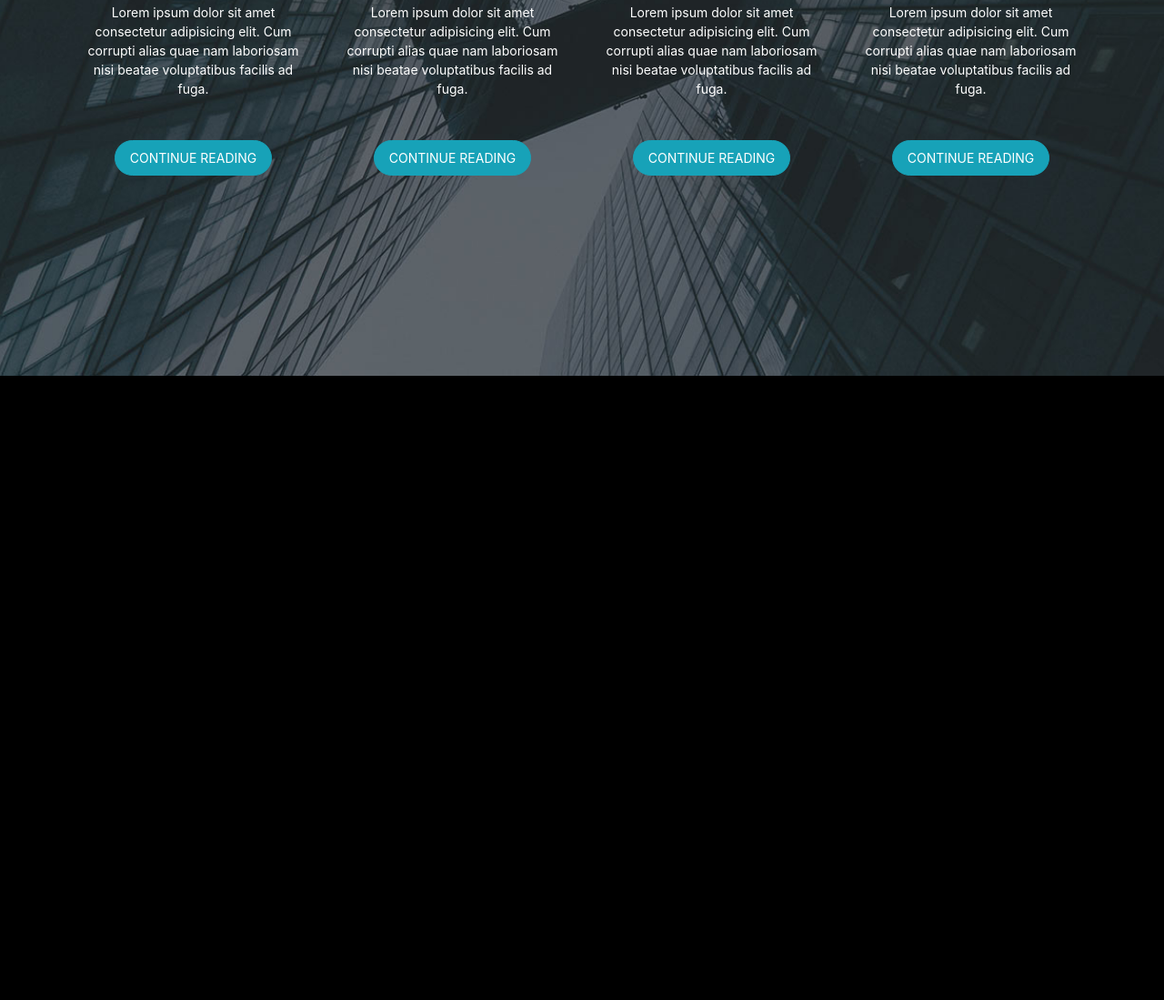
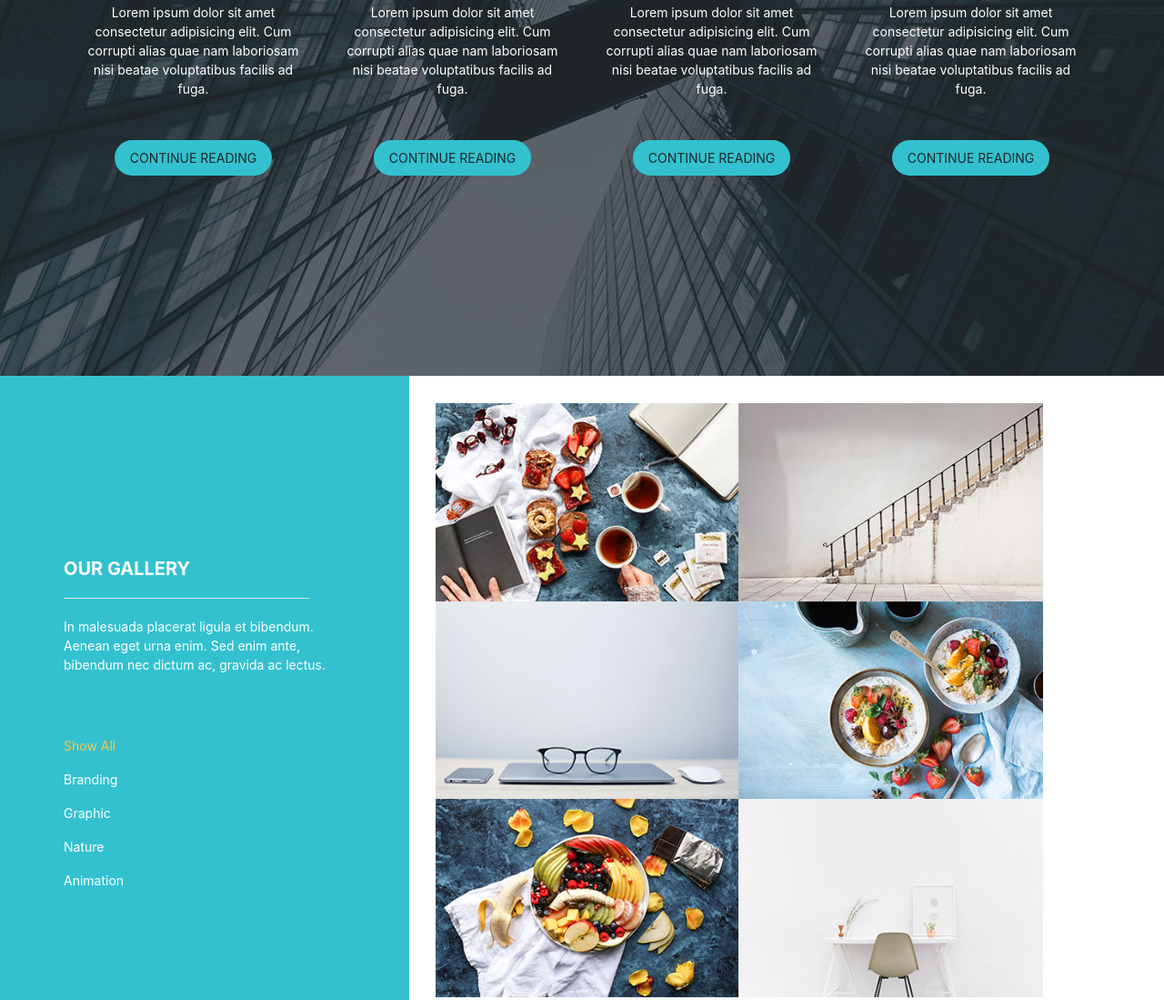
Before and after one commit to ABRaihan/project-8, a website: page src/index.html in a window 1280 px wide. Shown: the part 1173-2272 px from the top of the page at 91% size. Before the commit the page ends 1586 px from the top, so only its background shows below. Drawn offline with Linux system fonts and the light colour scheme.

Commit message:
I complete the portfolio section

```diff
--- a/src/css/style.css
+++ b/src/css/style.css
@@ -4,9 +4,6 @@
     margin: 0;
     padding: 0;
     box-sizing: border-box;
-}
-body{
-    background: #000;
 }
 
 :root {
@@ -126,11 +123,58 @@ body{
     font-size: 14px;
     margin-top: 30px;
     margin-bottom: 70px;
+    background-color: #33C1CF;
+}
+/*——————> Portfolio Section <——————*/
+.portfolio .portfolio-text{
+    background-color: #33C1CF;
+}
+.portfolio .portfolio-heading{
+    text-align: center;
+    color: #fff;
+    padding-top: 100px;
+    padding-bottom: 100px;
+}
+.portfolio .portfolio-heading h4{
+    font-size: 20px;
+    font-weight: 700;
+}
+.portfolio .portfolio-heading hr{
+    width: 270px;
+    background-color: #fff;
+    margin: 20px auto;
+}
+.portfolio .portfolio-heading p{
+    font-size: 14px;
+}
+.portfolio .portfolio-categories {
+    margin-top: 60px;
+}
+.portfolio .portfolio-categories ul a {
+    color: #fff;
+    font-size: 14px;
+}
+.portfolio .portfolio-categories .active{
+    color: #F7C552;
+}
+.portfolio .portfolio-gallery{
+    padding-top: 30px;
+}
+.portfolio .portfolio-gallery div{
+    margin-bottom: 30px;
+}
+.portfolio .portfolio-gallery div img{
+    display: block;
+    margin: auto;
 }
 
 /*------> Responsive <------*/
-/*/*——————> Medium Device <——————*/
-@media (min-width:768px) {
+
+/*——————> Small Device <——————*/
+@media (min-width: 576px){
+}
+/*——————> Medium Device <——————*/
+@media (min-width: 768px) {
     .header .navbar-nav .nav-item {
         background-color: transparent;
         border: none;
@@ -144,6 +188,9 @@ body{
     .banner .banner-text p {
         padding: 0 115px;
     }
+    .portfolio .portfolio-gallery{
+        padding-top: 15px;
+    }
 }
 
 /*——————> Large Device <——————*/
@@ -151,4 +198,37 @@ body{
     .banner .banner-text p {
         padding: 0 235px;
     }
+    .portfolio .portfolio-heading{
+        text-align: left;
+        padding-top: 200px;
+        padding-bottom: 200px;
+        background-color: #33C1CF;
+        height: 732px;
+        margin-left: -100vh;
+        padding-left: 100vh;
+    }
+    .portfolio .portfolio-heading hr{
+        margin-left: 0;
+        margin-right: 0;
+    }
+    .portfolio .portfolio-heading p{
+        padding-right: 70px;
+    }
+    .portfolio .portfolio-categories ul a{
+        padding-left: 0;
+    }
+    .portfolio .portfolio-gallery{
+        padding-left: 30px;
+        padding-top: 30px;
+    }
+    .portfolio .portfolio-gallery div{
+        margin: 0 -16px;
+    }
 }
+
+/*——————> Extra Large Device <——————*/
+@media (min-width: 1200px){
+    .portfolio .portfolio-text{
+        padding: 0;
+    }
+}
--- a/src/index.html
+++ b/src/index.html
@@ -18,7 +18,7 @@
 </head>
 
 <body>
-    <!-- navigation bar -->
+    <!------------ Navigation Bar ------------->
     <header class="header">
         <div class="container">
             <nav class="navbar navbar-expand-md fixed-top">
@@ -48,9 +48,9 @@
         </div>
     </header>
 
-    <!-- main section -->
+    <!------------ Main section ------------->
     <main>
-        <!-- banner section -->
+        <!------------ Banner Section ------------->
         <section class="banner">
             <div class="container">
                 <div class="row justify-content-center">
@@ -69,7 +69,7 @@
             </div>
         </section>
 
-        <!-- about section -->
+        <!------------ About Section ------------->
         <section class="about">
             <div class="container">
                 <div class="row">
@@ -80,8 +80,9 @@
                             </div>
                             <h4>Smart Notification</h4>
                             <hr class="bg-white">
-                            <p>Lorem ipsum dolor sit amet consectetur adipisicing elit. Cum corrupti alias quae nam laboriosam nisi beatae voluptatibus facilis ad fuga.</p>
-                            <button class="btn btn-info btn-lg">CONTINUE READING</button>
+                            <p>Lorem ipsum dolor sit amet consectetur adipisicing elit. Cum corrupti alias quae nam
+                                laboriosam nisi beatae voluptatibus facilis ad fuga.</p>
+                            <button class="btn btn-lg">CONTINUE READING</button>
                         </div>
                     </div>
                     <div class="col-12 col-md-6 col-lg-3">
@@ -91,8 +92,9 @@
                             </div>
                             <h4>Lovely Web Design</h4>
                             <hr class="bg-white">
-                            <p>Lorem ipsum dolor sit amet consectetur adipisicing elit. Cum corrupti alias quae nam laboriosam nisi beatae voluptatibus facilis ad fuga.</p>
-                            <button class="btn btn-info btn-lg">CONTINUE READING</button>
+                            <p>Lorem ipsum dolor sit amet consectetur adipisicing elit. Cum corrupti alias quae nam
+                                laboriosam nisi beatae voluptatibus facilis ad fuga.</p>
+                            <button class="btn btn-lg">CONTINUE READING</button>
                         </div>
                     </div>
                     <div class="col-12 col-md-6 col-lg-3">
@@ -102,8 +104,9 @@
                             </div>
                             <h4>Quick Support</h4>
                             <hr class="bg-white">
-                            <p>Lorem ipsum dolor sit amet consectetur adipisicing elit. Cum corrupti alias quae nam laboriosam nisi beatae voluptatibus facilis ad fuga.</p>
-                            <button class="btn btn-info btn-lg">CONTINUE READING</button>
+                            <p>Lorem ipsum dolor sit amet consectetur adipisicing elit. Cum corrupti alias quae nam
+                                laboriosam nisi beatae voluptatibus facilis ad fuga.</p>
+                            <button class="btn btn-lg">CONTINUE READING</button>
                         </div>
                     </div>
                     <div class="col-12 col-md-6 col-lg-3">
@@ -113,11 +116,57 @@
                             </div>
                             <h4>One-Click Setup</h4>
                             <hr class="bg-white">
-                            <p>Lorem ipsum dolor sit amet consectetur adipisicing elit. Cum corrupti alias quae nam laboriosam nisi beatae voluptatibus facilis ad fuga.</p>
-                            <button class="btn btn-info btn-lg">CONTINUE READING</button>
+                            <p>Lorem ipsum dolor sit amet consectetur adipisicing elit. Cum corrupti alias quae nam
+                                laboriosam nisi beatae voluptatibus facilis ad fuga.</p>
+                            <button class="btn btn-lg">CONTINUE READING</button>
                         </div>
                     </div>
 
+                </div>
+            </div>
+        </section>
+        <!------------ Portfolio Section ------------->
+        <section class="portfolio">
+            <div class="container-md">
+                <div class="row">
+                    <div class="col-12 col-lg-4 portfolio-text">
+                        <div class="portfolio-heading">
+                            <h4>OUR GALLERY</h4>
+                            <hr>
+                            <p>In malesuada placerat ligula et bibendum. Aenean eget urna enim. Sed enim ante, bibendum nec dictum ac, gravida ac lectus.</p>
+                            <div class="portfolio-categories">
+                                <ul class="nav flex-column">
+                                    <li class="nav-item"><a href="" class="nav-link active">Show All</a></li>
+                                    <li class="nav-item"><a href="" class="nav-link">Branding</a></li>
+                                    <li class="nav-item"><a href="" class="nav-link">Graphic</a></li>
+                                    <li class="nav-item"><a href="" class="nav-link">Nature</a></li>
+                                    <li class="nav-item"><a href="" class="nav-link">Animation</a></li>
+                                </ul>
+                            </div>
+                        </div>
+                    </div>
+                    <div class="col-12 col-lg-8">
+                        <div class="row portfolio-gallery">
+                            <div class="col-12 col-md-6">
+                                <img src="img/portfolio_item_01.jpg" alt="" class="img-fluid">
+                            </div>
+                            <div class="col-12 col-md-6">
+                                <img src="img/portfolio_item_02.jpg" alt="" class="img-fluid">
+                            </div>
+                            <div class="col-12 col-md-6">
+                                <img src="img/portfolio_item_03.jpg" alt="" class="img-fluid">
+                            </div>
+                            <div class="col-12 col-md-6">
+                                <img src="img/portfolio_item_04.jpg" alt="" class="img-fluid">
+                            </div>
+                            <div class="col-12 col-md-6">
+                                <img src="img/portfolio_item_05.jpg" alt="" class="img-fluid">
+                            </div>
+                            <div class="col-12 col-md-6">
+                                <img src="img/portfolio_item_06.jpg" alt="" class="img-fluid">
+                            </div>
+                        </div>
+                    </div>
                 </div>
             </div>
         </section>
```
Also changed, not shown: gulpfile.js (added, +23 -0 lines).
